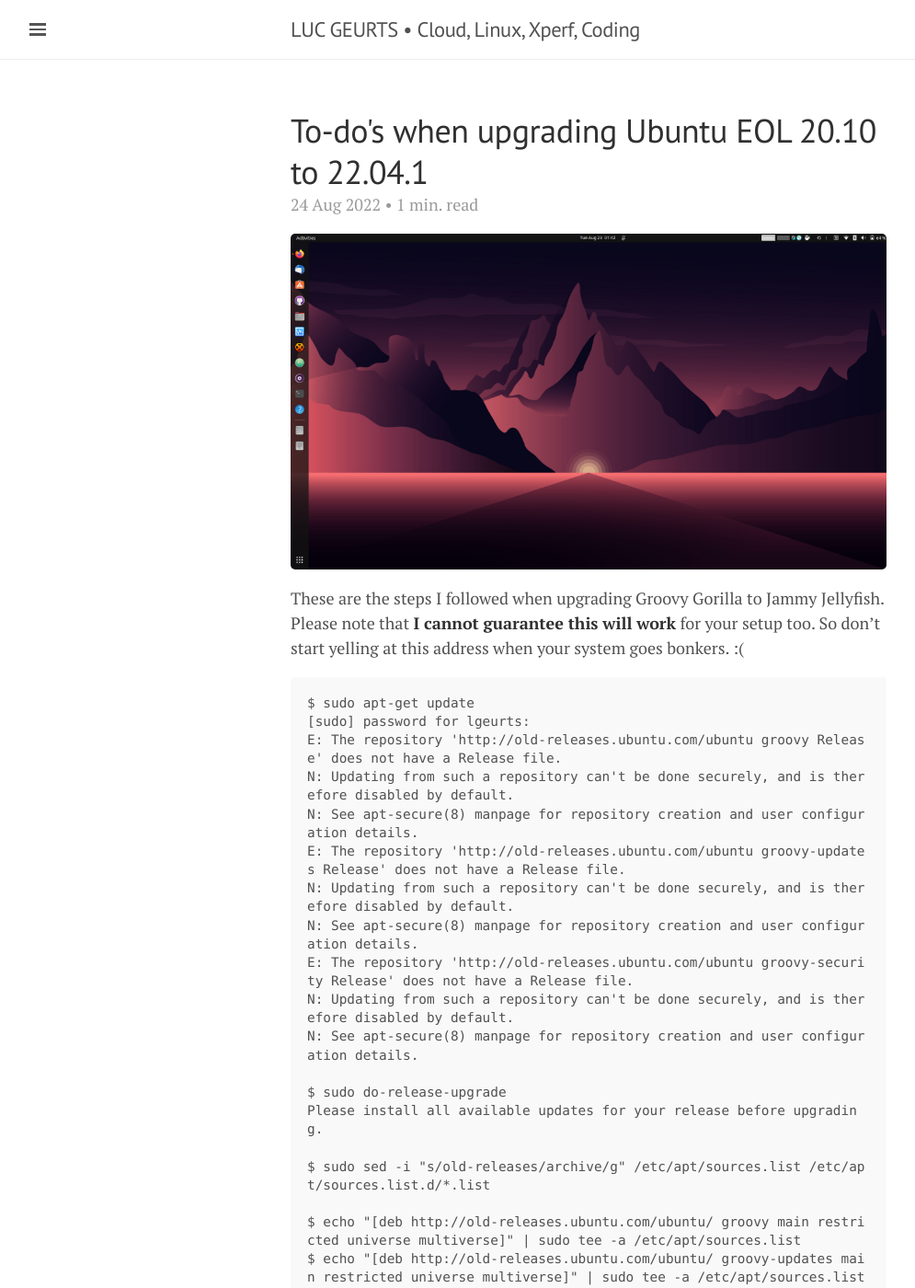
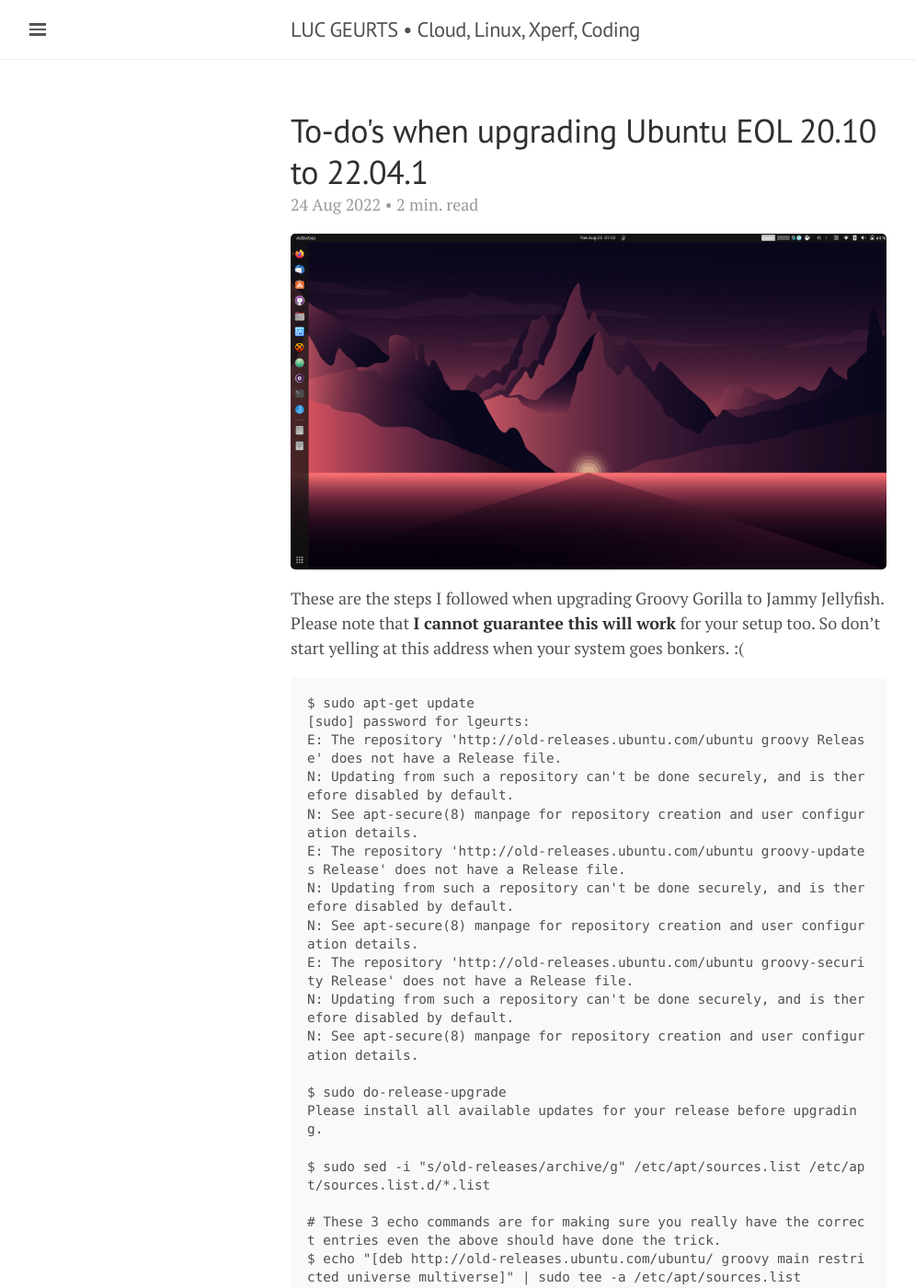
Before and after one commit to lgeurts/lgeurts.github.io, a Jekyll site: the page built from _posts/2022-08-24-ubuntu-upgrade-notes-20.x-to-22.x-for-x1-carbon-gen8.md, in a window 1280 px wide and 1400 px high. Shown: the whole window at 92% size, without its empty margins (0-995 px from the left). Built offline with Jekyll 4.4.1, drawn with Linux system fonts in a browser that asks for light colours; nearby versions of some CDN libraries; comment, search, counter and statistics services are not loaded; some of the changed text lies outside the part shown.

Commit message:
Update 2022-08-24-ubuntu-upgrade-notes-20.x-to-22.x-for-x1-carbon-gen8.md

````diff
--- a/_posts/2022-08-24-ubuntu-upgrade-notes-20.x-to-22.x-for-x1-carbon-gen8.md
+++ b/_posts/2022-08-24-ubuntu-upgrade-notes-20.x-to-22.x-for-x1-carbon-gen8.md
@@ -29,12 +29,13 @@
 
 $ sudo sed -i "s/old-releases/archive/g" /etc/apt/sources.list /etc/apt/sources.list.d/*.list
 
+# These 3 echo commands are for making sure you really have the correct entries even the above should have done the trick.
 $ echo "[deb http://old-releases.ubuntu.com/ubuntu/ groovy main restricted universe multiverse]" | sudo tee -a /etc/apt/sources.list
 $ echo "[deb http://old-releases.ubuntu.com/ubuntu/ groovy-updates main restricted universe multiverse]" | sudo tee -a /etc/apt/sources.list
 $ echo "[deb http://old-releases.ubuntu.com/ubuntu/ groovy-security main restricted universe multiverse]" | sudo tee -a /etc/apt/sources.list
 
 $ sudo apt-get update
-$ sudo apt-get dist-upgrade
-$ sudo do-release-upgrade # sudo update-manager -c
+$ sudo apt-get dist-upgrade # Next command will run this anyways.
+$ sudo do-release-upgrade # Can also use sudo update-manager -c
 ```
 The upgrade starts. Once finished, **do not forget to clean up** and **check those apps**!
````
